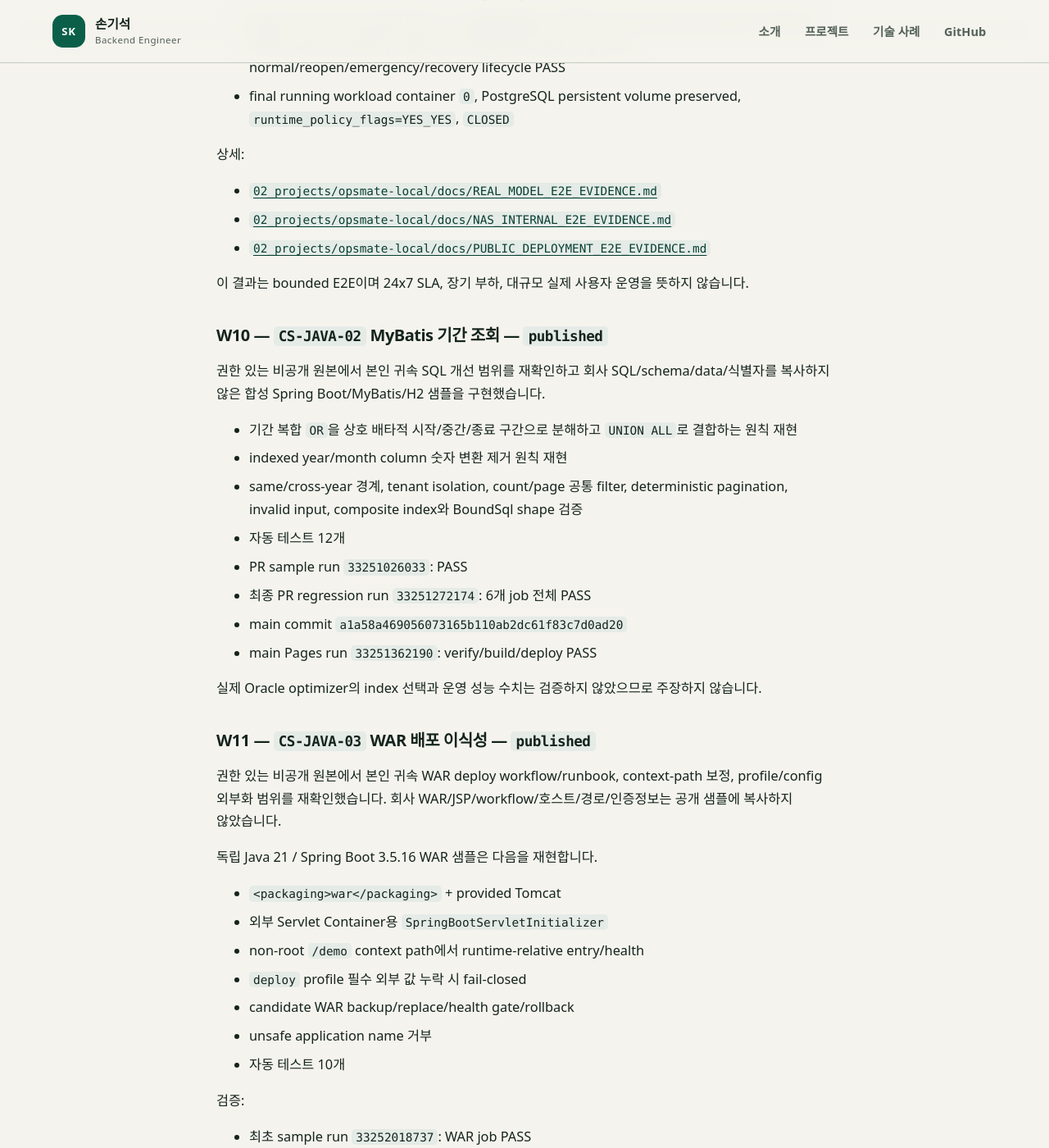
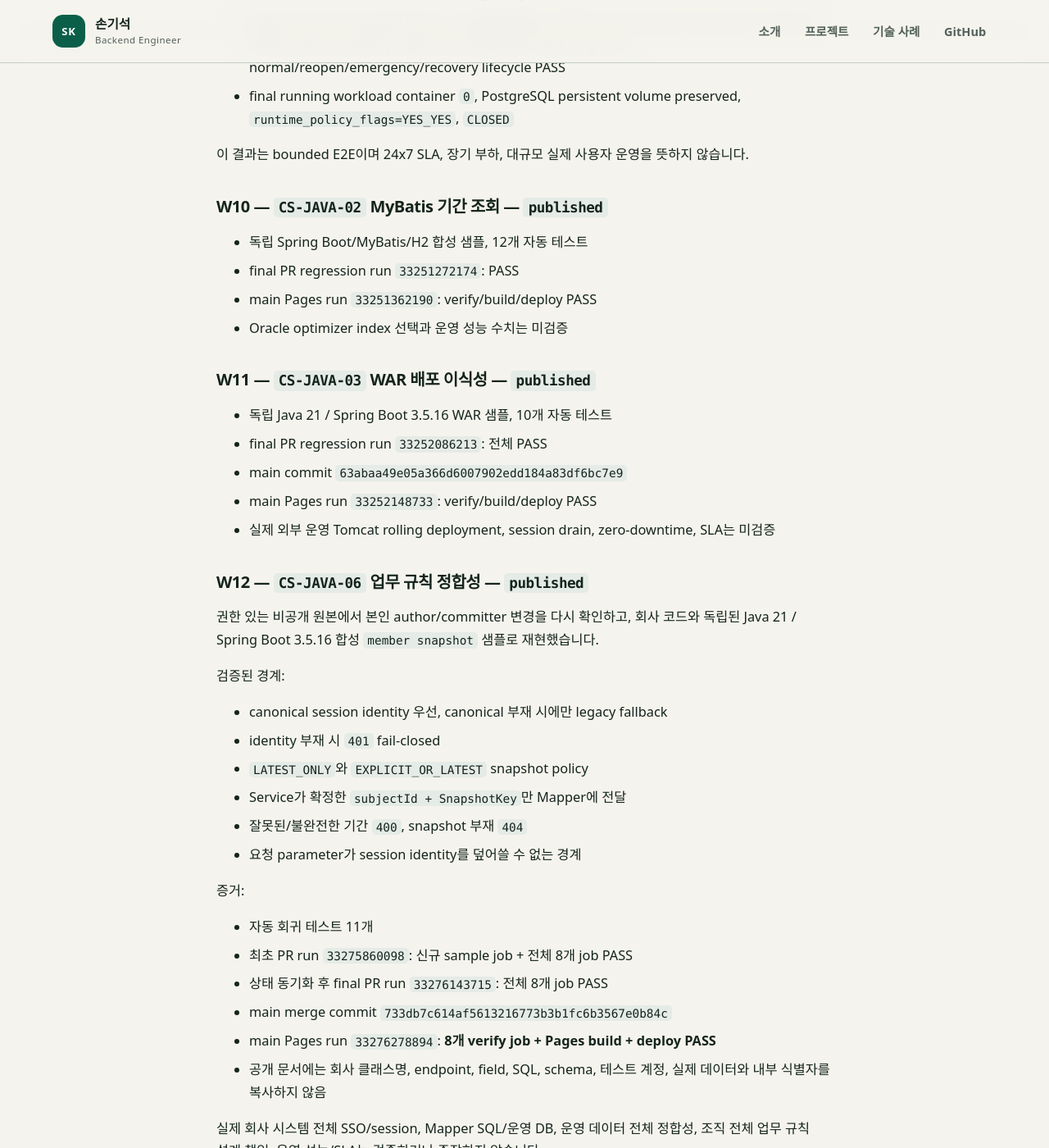
Before and after one commit to son1004007/engineering-career-portfolio, a Jekyll site: the page built from WORKS.md, in a window 1280 px wide and 1400 px high, scrolled down 3202 px. Shown: the whole window at 82% size. Built offline with Jekyll 4.4.1, drawn with Linux system fonts in a browser that asks for light colours; our own code applies the rules of GitHub Pages for plain Markdown files; some of the changed text lies outside the part shown.

Commit message:
docs: close W12 publication work

```diff
--- a/WORKS.md
+++ b/WORKS.md
@@ -32,7 +32,7 @@
 | `W09` | OpsMate 공개 데모와 재현 가능한 운영 검증 | immutable release, private DB/model path, public HTTPS E2E, lifecycle evidence | internal + public network/security/lifecycle bounded E2E와 final CLOSED | `verified` |
 | `W10` | 두 번째 Java/Spring 사례 공개 | MyBatis 기간 조회 독립 샘플, 12개 테스트, 사례 게시물 | source review + sample CI + 전체 regression + Pages deploy | `published` |
 | `W11` | 세 번째 Java/Spring 사례 공개 | WAR/context-path/profile/health/rollback 독립 샘플, 10개 테스트, 사례 게시물 | source review + sample CI + 전체 regression + Pages deploy | `published` |
-| `W12` | 네 번째 Java/Spring 사례 공개 | `CS-JAVA-06` 업무 규칙 정합성 독립 샘플, 11개 테스트, 사례 게시물 | source re-review + 독립 구현 + sample CI + 전체 regression + Pages deploy | `in-progress` |
+| `W12` | 네 번째 Java/Spring 사례 공개 | `CS-JAVA-06` 업무 규칙 정합성 독립 샘플, 11개 테스트, 사례 게시물 | source re-review + 독립 구현 + sample CI + 전체 regression + Pages deploy | `published` |
 
 ## 의존성
 
@@ -52,7 +52,7 @@ W00 -> W01 -> W02
 - Spring Security 인증 브리지는 회사 코드와 독립된 합성 샘플로 24개 자동 테스트 성공 근거를 유지합니다.
 - 회사 업무는 원본 비공개 코드를 복사하지 않고 비식별 claim과 독립 재현 상태를 분리합니다.
 - OpsMate public evidence 반영 main Pages run `33250726427`의 verify matrix, Jekyll build와 deploy가 모두 성공 (`2026-08-29`).
-- Java 사례 publication-state 동기화 main Pages run `33252607907`도 7개 verify job + build + deploy가 모두 성공했습니다.
+- Java 사례 publication-state 동기화 main Pages run `33252607907`도 verify/build/deploy가 성공했습니다.
 
 ### W09 — OpsMate Local
 
@@ -64,82 +64,49 @@ W00 -> W01 -> W02
 - public Internet bounded E2E run `33241004788`: HTTPS persona flow, two-session isolation, API/actuator boundary, egress/non-exposure, `429`, log scan, normal/reopen/emergency/recovery lifecycle PASS
 - final running workload container `0`, PostgreSQL persistent volume preserved, `runtime_policy_flags=YES_YES`, `CLOSED`
 
-상세:
-
-- [`02_projects/opsmate-local/docs/REAL_MODEL_E2E_EVIDENCE.md`](02_projects/opsmate-local/docs/REAL_MODEL_E2E_EVIDENCE.md)
-- [`02_projects/opsmate-local/docs/NAS_INTERNAL_E2E_EVIDENCE.md`](02_projects/opsmate-local/docs/NAS_INTERNAL_E2E_EVIDENCE.md)
-- [`02_projects/opsmate-local/docs/PUBLIC_DEPLOYMENT_E2E_EVIDENCE.md`](02_projects/opsmate-local/docs/PUBLIC_DEPLOYMENT_E2E_EVIDENCE.md)
-
 이 결과는 bounded E2E이며 24x7 SLA, 장기 부하, 대규모 실제 사용자 운영을 뜻하지 않습니다.
 
 ### W10 — `CS-JAVA-02` MyBatis 기간 조회 — `published`
 
-권한 있는 비공개 원본에서 본인 귀속 SQL 개선 범위를 재확인하고 회사 SQL/schema/data/식별자를 복사하지 않은 합성 Spring Boot/MyBatis/H2 샘플을 구현했습니다.
-
-- 기간 복합 `OR`을 상호 배타적 시작/중간/종료 구간으로 분해하고 `UNION ALL`로 결합하는 원칙 재현
-- indexed year/month column 숫자 변환 제거 원칙 재현
-- same/cross-year 경계, tenant isolation, count/page 공통 filter, deterministic pagination, invalid input, composite index와 BoundSql shape 검증
-- 자동 테스트 12개
-- PR sample run `33251026033`: PASS
-- 최종 PR regression run `33251272174`: 6개 job 전체 PASS
-- main commit `a1a58a469056073165b110ab2dc61f83c7d0ad20`
+- 독립 Spring Boot/MyBatis/H2 합성 샘플, 12개 자동 테스트
+- final PR regression run `33251272174`: PASS
 - main Pages run `33251362190`: verify/build/deploy PASS
-
-실제 Oracle optimizer의 index 선택과 운영 성능 수치는 검증하지 않았으므로 주장하지 않습니다.
+- Oracle optimizer index 선택과 운영 성능 수치는 미검증
 
 ### W11 — `CS-JAVA-03` WAR 배포 이식성 — `published`
 
-권한 있는 비공개 원본에서 본인 귀속 WAR deploy workflow/runbook, context-path 보정, profile/config 외부화 범위를 재확인했습니다. 회사 WAR/JSP/workflow/호스트/경로/인증정보는 공개 샘플에 복사하지 않았습니다.
+- 독립 Java 21 / Spring Boot 3.5.16 WAR 샘플, 10개 자동 테스트
+- final PR regression run `33252086213`: 전체 PASS
+- main commit `63abaa49e05a366d6007902edd184a83df6bc7e9`
+- main Pages run `33252148733`: verify/build/deploy PASS
+- 실제 외부 운영 Tomcat rolling deployment, session drain, zero-downtime, SLA는 미검증
 
-독립 Java 21 / Spring Boot 3.5.16 WAR 샘플은 다음을 재현합니다.
-
-- `<packaging>war</packaging>` + provided Tomcat
-- 외부 Servlet Container용 `SpringBootServletInitializer`
-- non-root `/demo` context path에서 runtime-relative entry/health
-- `deploy` profile 필수 외부 값 누락 시 fail-closed
-- candidate WAR backup/replace/health gate/rollback
-- unsafe application name 거부
-- 자동 테스트 10개
-
-검증:
-
-- 최초 sample run `33252018737`: WAR job PASS
-- 최종 PR regression run `33252086213`: WAR, MyBatis, Spring Security, OpsMate, Jekyll, public portfolio, container/runbook 7개 job 전체 PASS
-- main commit `63abaa49e05a366d6007902edd184a83df6bc7e9`
-- main Pages run `33252148733`: 동일 7개 verify job + Pages build + deploy PASS
-- context-path CI 관측 환경: Java `21.0.12`, Spring Boot `3.5.16`, embedded Tomcat `10.1.55`
-
-실제 외부 운영 Tomcat rolling deployment, session drain, zero-downtime, 운영 SLA는 검증하지 않았습니다.
-
-### W12 — `CS-JAVA-06` 업무 규칙 정합성 — `in-progress`
+### W12 — `CS-JAVA-06` 업무 규칙 정합성 — `published`
 
 권한 있는 비공개 원본에서 본인 author/committer 변경을 다시 확인하고, 회사 코드와 독립된 Java 21 / Spring Boot 3.5.16 합성 `member snapshot` 샘플로 재현했습니다.
 
-확인·재현한 경계:
+검증된 경계:
 
 - canonical session identity 우선, canonical 부재 시에만 legacy fallback
 - identity 부재 시 `401` fail-closed
-- 기간 선택이 없는 화면의 `LATEST_ONLY` 정책
-- 기간 선택이 가능한 흐름의 `EXPLICIT_OR_LATEST` 정책
+- `LATEST_ONLY`와 `EXPLICIT_OR_LATEST` snapshot policy
 - Service가 확정한 `subjectId + SnapshotKey`만 Mapper에 전달
-- 최신/명시 snapshot 부재 시 `404`, 불완전/잘못된 기간은 `400`
+- 잘못된/불완전한 기간 `400`, snapshot 부재 `404`
 - 요청 parameter가 session identity를 덮어쓸 수 없는 경계
 
-검증:
+증거:
 
 - 자동 회귀 테스트 11개
-- PR run `33275860098`의 `Business-rule consistency` job: PASS
-- 같은 run의 Jekyll, public portfolio, Spring Security, MyBatis, WAR, OpsMate Local, OpsMate container/runbook을 포함한 **8개 job 전체 PASS**
+- 최초 PR run `33275860098`: 신규 sample job + 전체 8개 job PASS
+- 상태 동기화 후 final PR run `33276143715`: 전체 8개 job PASS
+- main merge commit `733db7c614af5613216773b3b1fc6b3567e0b84c`
+- main Pages run `33276278894`: **8개 verify job + Pages build + deploy PASS**
 - 공개 문서에는 회사 클래스명, endpoint, field, SQL, schema, 테스트 계정, 실제 데이터와 내부 식별자를 복사하지 않음
-
-현재 상태는 `sample-verified`입니다. 남은 W12 gate는 **상태 동기화 후 최신 전체 PR regression → main merge → GitHub Pages build/deploy → `published`**입니다.
 
 실제 회사 시스템 전체 SSO/session, Mapper SQL/운영 DB, 운영 데이터 전체 정합성, 조직 전체 업무 규칙 설계 책임, 운영 성능/SLA는 검증하거나 주장하지 않습니다.
 
 ## 다음 실행 순서
 
-1. `sample-verified` 상태 동기화가 반영된 최신 PR 전체 8개 regression을 통과시킵니다.
-2. PR #35를 main에 merge합니다.
-3. main GitHub Pages verify/build/deploy를 확인합니다.
-4. 실제 Pages 게시 증거를 반영해 W12를 `published`로 닫습니다.
-5. `evidence/company-github/monthly/`를 월말 갱신하고 Pages/링크를 유지관리합니다.
+1. W12 publication-state 동기화 PR을 검증·merge해 상태 문서를 실제 Pages 증거와 일치시킵니다.
+2. 이후 신규 Java/Spring 사례는 기존 인증·SQL·배포·업무 규칙과 다른 backend dimension을 우선합니다.
+3. `evidence/company-github/monthly/`를 월말 갱신하고 Pages/링크를 유지관리합니다.
```
